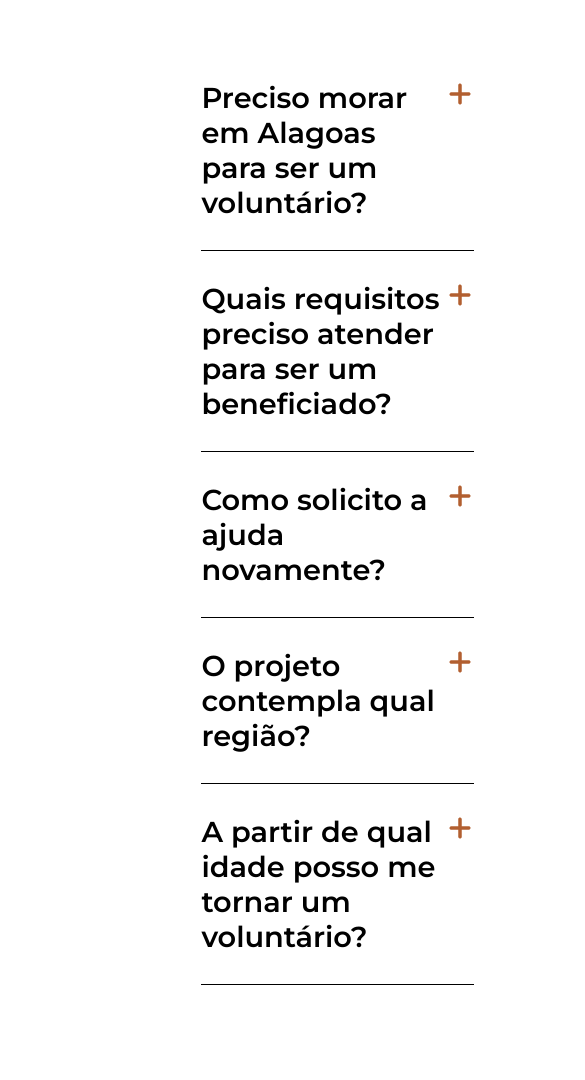
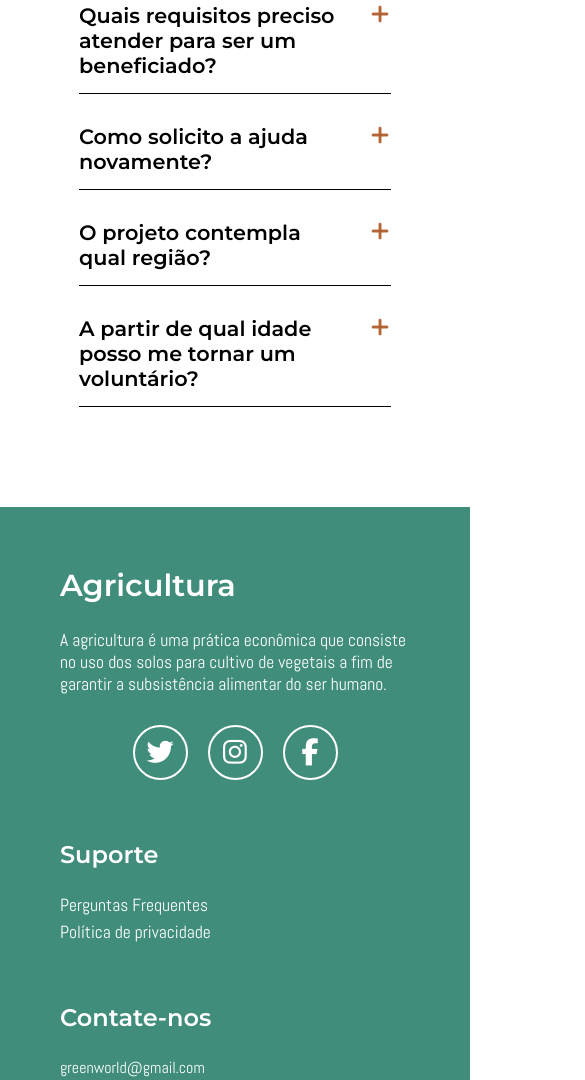
Before and after one commit to HasegawaTaizou/green_world, a plain HTML site: page faq.html in a window 390 px wide. Shown: the part 920-2000 px from the top of the page, 585 px wide, since content can reach past the window. Drawn offline with Linux system fonts and the light colour scheme.

Commit message:
faq page responsive done

```diff
--- /dev/null
+++ b/css/faqResponsiveStyle.css
@@ -0,0 +1,156 @@
+@media (max-width: 1200px) {
+    footer {
+        grid-template-columns: auto auto auto;
+    }
+
+    .support-content {
+        place-self: center center;
+        min-height: 126px;
+
+    }
+
+    .contact-content {
+        grid-area: contact;
+        place-self: center center;
+    }
+
+    .privacy-policy__question {
+        padding-right: 20px;
+    }
+}
+
+@media (max-width: 950px) {
+    .privacy-policy__question {
+        font-size: 1.6rem;
+    }
+
+    .privacy-policy__text {
+        font-size: 1.4rem;
+    }
+
+    footer {
+        grid-template-columns: 100%;
+        grid-template-rows: auto auto auto auto auto;
+        grid-template-areas:
+            "agriculture"
+            "social-media"
+            "support"
+            "contact"
+            "copyright";
+        place-items: center;
+        /* place-self: center; */
+        padding: 60px 60px 20px 60px;
+    }
+
+    .social-media-container {
+        place-self: center;
+    }
+
+    .support-content {
+        padding-bottom: 90px;
+        min-width: 350px;
+    }
+
+    .contact-content {
+        padding-bottom: 90px;
+        min-width: 350px;
+    }
+}
+
+@media (max-width: 670px) {
+    header {
+        padding: 54px 60px 0px 60px
+    }
+
+    .privacy-policy__content-text {
+        padding: 60px 60px 89px 60px;
+    }
+
+    .privacy-policy__title {
+        font-size: 1.95rem;
+    }
+
+    .return__icon {
+        width: 40px;
+        height: 40px;
+    }
+
+    .faq__text {
+        font-size: 1.6rem;
+    }
+
+    .privacy-policy__content-text__image {
+        width: 75vw;
+        height: auto;
+    }
+
+    .privacy-policy__question {
+        font-size: 1.3rem;
+    }
+
+    .privacy-policy {
+        padding-bottom: 15px;
+    }
+
+    .privacy-policy__text {
+        font-size: 1.15rem;
+    }
+
+    .privacy-policy-container {
+        width: 80vw;
+    }
+}
+
+@media (max-width: 570px) {
+    .meaning-of-agriculture__title {
+        font-size: 1.9rem;
+    }
+
+    .meaning-of-agriculture__text {
+        font-size: 1.1rem;
+    }
+
+    .support__title,
+    .contact__title {
+        font-size: 1.5rem;
+    }
+
+    .support__links,
+    .contact {
+        font-size: 1rem;
+    }
+
+    .social-media-container {
+        padding-bottom: 60px;
+    }
+
+    .support-content {
+        padding-bottom: 60px;
+        min-height: 0;
+        place-self: start;
+    }
+
+    .contact-content {
+        min-height: 0;
+        place-self: start;
+    }
+
+    .meaning-of-agriculture-content{
+        place-self: start;
+    }
+
+    .copyright {
+        font-size: 0.9rem;
+    }
+
+    .plus-sign__icon {
+        height: 22px;
+        width: 22px;
+    }
+}
+
+@media (max-width: 380px) {
+    .privacy-policy-container {
+        width: 100vw;
+    }
+}
--- a/css/faqStyle.css
+++ b/css/faqStyle.css
@@ -31,6 +31,9 @@ header {
     grid-area: image;
 } */
 
+.privacy-policy__title{
+    padding-right: 40px;
+}
 
 main{
     display: flex;
@@ -56,7 +59,7 @@ main{
     cursor: pointer;
 }
 
-.privacy-policy__title{
+.privacy-policy__question{
     color: #000;
     font-weight: 600;
     font-size: 1.8rem;
--- a/faq.html
+++ b/faq.html
@@ -17,6 +17,7 @@
     <link rel="stylesheet" href="./css/reset.css" />
     <link rel="stylesheet" href="./css/generalStyle.css" />
     <link rel="stylesheet" href="./css/faqStyle.css">
+    <link rel="stylesheet" href="./css/faqResponsiveStyle.css">
 
     <script defer src="./js/faq.js"></script>
 
@@ -27,14 +28,14 @@
 
 <body>
     <header>
-        <h1 class="our-partners__title">Perguntas Frequentes</h1>
+        <h1 class="privacy-policy__title">Perguntas Frequentes</h1>
         <router-link class="return__link" to="/">
             <img src="../img/return-icon.png" alt="Return Icon" class="return__icon" />
         </router-link>
     </header>
     <main>
         <div class="privacy-policy__content-text">
-            <p class="privacy-policy__content-text__text">
+            <p class="faq__text">
                 Separamos algumas das perguntas que mais recebemos com o objetivo de sanar dúvidas à respeito dos nossos projetos. Ainda assim, se necessário, não hesite em entrar em contato conosco. Estamos à sua disposição!
             </p>
             <img class="privacy-policy__content-text__image" src="./img/faq.png" alt="">
@@ -42,7 +43,7 @@
         <ul class="privacy-policy-container">
             <li onclick="changeState('.information-we-collect', '.information-we-collect__plus-sign')" class="privacy-policy">
                 <div class="privacy-policy__button">
-                    <h2 class="privacy-policy__title">Preciso morar em Alagoas para ser um voluntário?</h2>
+                    <h2 class="privacy-policy__question">Preciso morar em Alagoas para ser um voluntário?</h2>
                     <img class="information-we-collect__plus-sign plus-sign__icon" src="./img/plus-sign-icon.png" alt="Plus sign">
                 </div>
                 <div class="information-we-collect privacy-policy__content-info">
@@ -58,7 +59,7 @@
             </li>
             <li onclick="changeState('.use-of-information', '.use-of-information__plus-sign')" class="privacy-policy">
                 <div class="privacy-policy__button">
-                    <h2 class="privacy-policy__title">Quais requisitos preciso atender para ser um beneficiado?</h2>
+                    <h2 class="privacy-policy__question">Quais requisitos preciso atender para ser um beneficiado?</h2>
                     <img class="use-of-information__plus-sign plus-sign__icon" src="./img/plus-sign-icon.png" alt="Plus sign">
                 </div>
                 <div class="use-of-information privacy-policy__content-info">
@@ -76,7 +77,7 @@
             </li>
             <li onclick="changeState('.information-sharing', '.information-sharing__plus-sign')" class="privacy-policy">
                 <div class="privacy-policy__button">
-                    <h2 class="privacy-policy__title">Como solicito a ajuda novamente?</h2>
+                    <h2 class="privacy-policy__question">Como solicito a ajuda novamente?</h2>
                     <img class="information-sharing__plus-sign plus-sign__icon" src="./img/plus-sign-icon.png" alt="Plus sign">
                 </div>
                 <div class="information-sharing privacy-policy__content-info">
@@ -98,7 +99,7 @@
             </li>
             <li onclick="changeState('.information-security', '.information-security__plus-sign')" class="privacy-policy">
                 <div class="privacy-policy__button">
-                    <h2 class="privacy-policy__title">O projeto contempla qual região?</h2>
+                    <h2 class="privacy-policy__question">O projeto contempla qual região?</h2>
                     <img class="information-security__plus-sign plus-sign__icon" src="./img/plus-sign-icon.png" alt="Plus sign">
                 </div>
                 <div class="information-security privacy-policy__content-info">
@@ -111,7 +112,7 @@
             </li>
             <li onclick="changeState('.links-to-other-sites', '.links-to-other-sites__plus-sign')" class="privacy-policy">
                 <div class="privacy-policy__button">
-                    <h2 class="privacy-policy__title">A partir de qual idade posso me tornar um voluntário?</h2>
+                    <h2 class="privacy-policy__question">A partir de qual idade posso me tornar um voluntário?</h2>
                     <img class="links-to-other-sites__plus-sign plus-sign__icon" src="./img/plus-sign-icon.png" alt="Plus sign">
                 </div>
                 <div class="links-to-other-sites privacy-policy__content-info">
```
